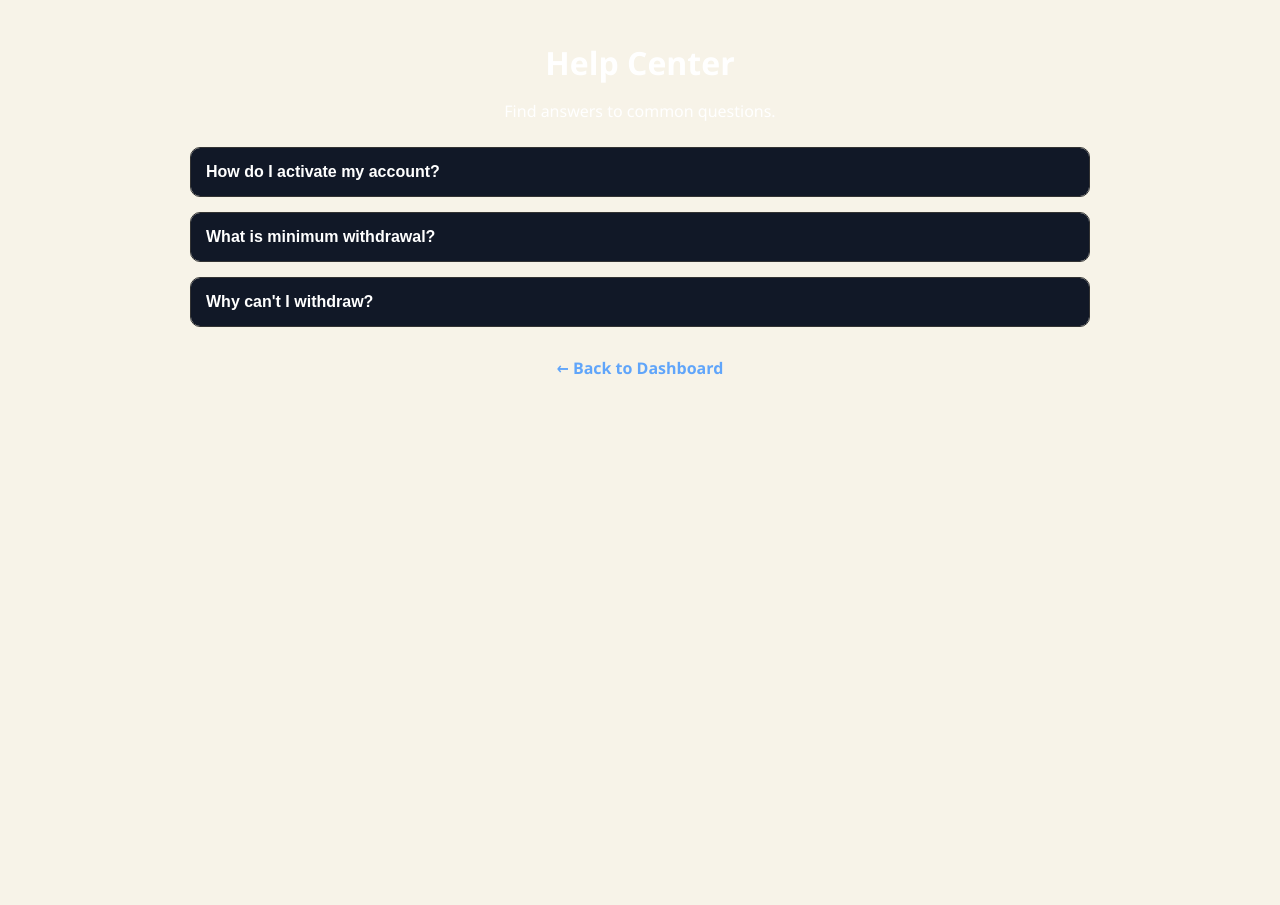
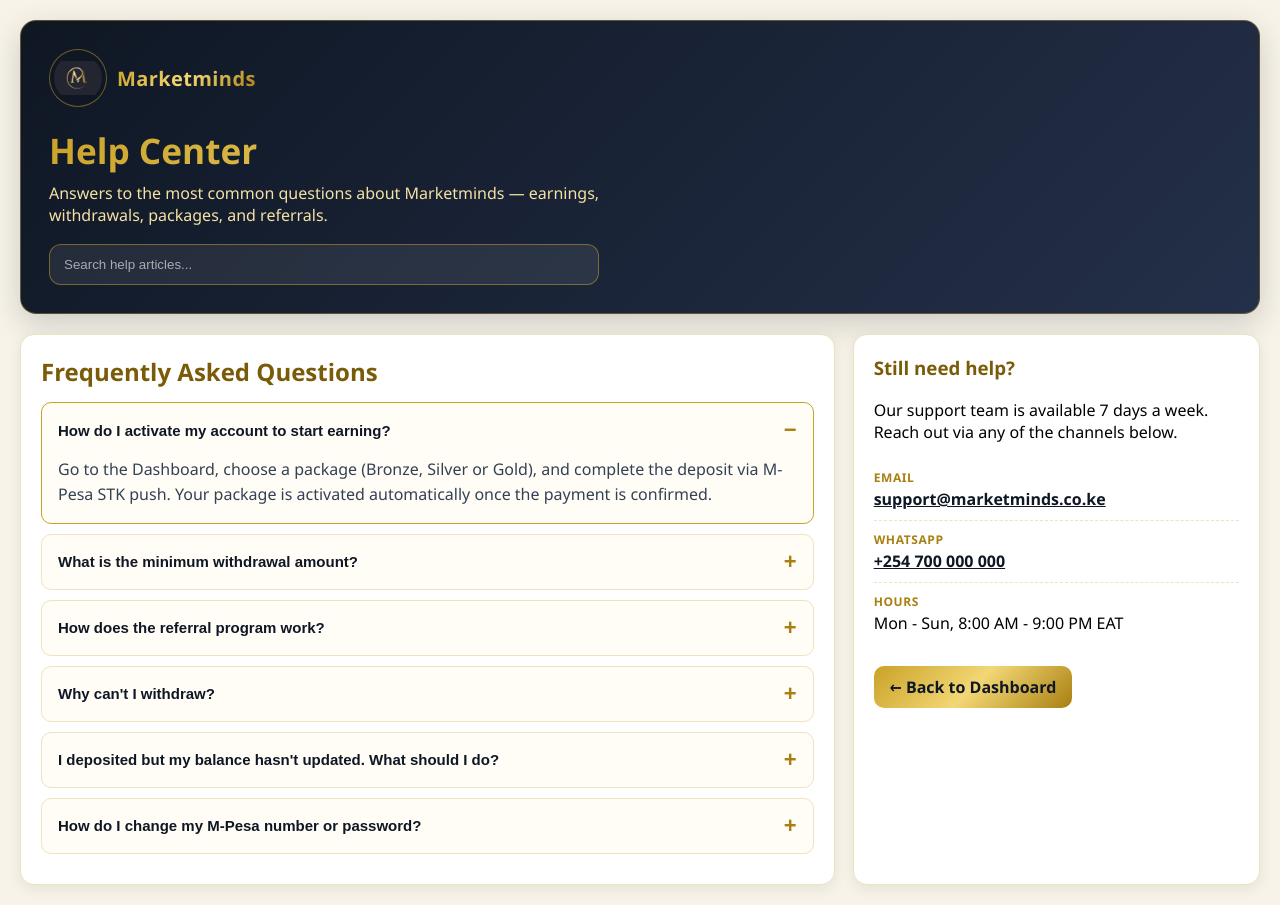
Before and after one commit to Mikesamuel-del/dashboard, a React (Create React App) app: page /help in a window 1280 px wide. Before the commit the page ends 800 px from the top, so only its background shows below. Built offline with nearby package versions, Linux system fonts and the light colour scheme; no server answers.

Commit message:
Refactor HelpCenter component and update FAQs

```diff
--- a/src/pages/HelpCenter.jsx
+++ b/src/pages/HelpCenter.jsx
@@ -1,117 +1,130 @@
 import React, { useState } from "react";
 import { Link } from "react-router-dom";
+import Logo from "../components/Logo";
 
-export default function HelpCenter() {
-  const [open, setOpen] = useState(null);
-
-  const faqs = [
+const FAQS = [
   {
-      question: "How do I activate my account?",
-      answer:
-        "Choose a package and complete payment via M-Pesa STK push.",
+    q: "How do I activate my account to start earning?",
+    a: "Go to the Dashboard, choose a package (Bronze, Silver or Gold), and complete the deposit via M-Pesa STK push. Your package is activated automatically once the payment is confirmed.",
   },
   {
-      question: "What is minimum withdrawal?",
-      answer:
-        "Bronze: KES 3500, Silver: KES 2500, Gold: KES 2000.",
+    q: "What is the minimum withdrawal amount?",
+    a: "Bronze members: KES 3,500. Silver members: KES 2,500. Gold members: KES 2,000. Withdrawals are processed to the M-Pesa number on your account.",
   },
   {
-      question: "Why can't I withdraw?",
-      answer:
-        "You need an active package before withdrawing.",
+    q: "How does the referral program work?",
+    a: "Share your unique referral code (found in the Referral box on your dashboard). You earn a commission every time someone joins and activates a package using your code. Gold members earn up to 3 referral levels deep.",
+  },
+  {
+    q: "Why can't I withdraw?",
+    a: "Withdrawals require an active package. If you see a 'Buy a package first' message, head to the Packages section on your dashboard and activate one.",
+  },
+  {
+    q: "I deposited but my balance hasn't updated. What should I do?",
+    a: "Wait 1-2 minutes and refresh your dashboard. If the balance still does not reflect, contact support with your M-Pesa transaction code.",
+  },
+  {
+    q: "How do I change my M-Pesa number or password?",
+    a: "Open the Account page from the dashboard quick-links. You can update your phone number and reset your password from there.",
   },
 ];
 
+const HelpCenter = () => {
+  const [openIndex, setOpenIndex] = useState(0);
+  const [query, setQuery] = useState("");
+
+  const filtered = FAQS.filter(
+    (f) =>
+      f.q.toLowerCase().includes(query.toLowerCase()) ||
+      f.a.toLowerCase().includes(query.toLowerCase())
+  );
+
+  return (
+    <div className="container">
+      <div className="help-hero">
+        <div className="help-hero-brand">
+          <Logo size="md" />
+        </div>
+        <h1 className="help-hero-title">Help Center</h1>
+        <p className="help-hero-sub">
+          Answers to the most common questions about Marketminds — earnings,
+          withdrawals, packages, and referrals.
+        </p>
+
+        <div className="help-search">
+          <input
+            type="text"
+            placeholder="Search help articles..."
+            value={query}
+            onChange={(e) => setQuery(e.target.value)}
+          />
+        </div>
+      </div>
+
+      <div className="help-grid">
+        <section className="help-faq-card">
+          <h2>Frequently Asked Questions</h2>
+
+          <div className="help-faq-list">
+            {filtered.length === 0 && (
+              <p className="help-empty">No results for "{query}".</p>
+            )}
+
+            {filtered.map((item, i) => {
+              const isOpen = openIndex === i;
               return (
                 <div
-      style={{
-        padding: "20px",
-        maxWidth: "900px",
-        margin: "0 auto",
-        color: "white",
-      }}
+                  key={item.q}
+                  className={`help-faq-item${isOpen ? " is-open" : ""}`}
                 >
-      <h1
-        style={{
-          textAlign: "center",
-          marginBottom: "10px",
-        }}
+                  <button
+                    type="button"
+                    className="help-faq-q"
+                    onClick={() => setOpenIndex(isOpen ? -1 : i)}
                   >
-        Help Center
-      </h1>
+                    <span>{item.q}</span>
+                    <span className="help-faq-toggle">{isOpen ? "−" : "+"}</span>
+                  </button>
+                  {isOpen && <div className="help-faq-a">{item.a}</div>}
+                </div>
+              );
+            })}
+          </div>
+        </section>
 
-      <p
-        style={{
-          textAlign: "center",
-          marginBottom: "25px",
-        }}
-      >
-        Find answers to common questions.
+        <aside className="help-contact-card">
+          <h3>Still need help?</h3>
+          <p>
+            Our support team is available 7 days a week. Reach out via any of
+            the channels below.
           </p>
 
-      {faqs.map((faq, index) => (
-        <div
-          key={index}
-          style={{
-            marginBottom: "15px",
-            border: "1px solid #333",
-            borderRadius: "10px",
-            overflow: "hidden",
-          }}
-        >
-          <button
-            onClick={() =>
-              setOpen(
-                open === index
-                  ? null
-                  : index
-              )
-            }
-            style={{
-              width: "100%",
-              padding: "15px",
-              border: "none",
-              background: "#111827",
-              color: "white",
-              textAlign: "left",
-              cursor: "pointer",
-              fontSize: "16px",
-              fontWeight: "bold",
-            }}
-          >
-            {faq.question}
-          </button>
+          <ul className="help-contact-list">
+            <li>
+              <strong>Email</strong>
+              <a href="mailto:support@marketminds.co.ke">
+                support@marketminds.co.ke
+              </a>
+            </li>
+            <li>
+              <strong>WhatsApp</strong>
+              <a href="https://wa.me/254700000000" target="_blank" rel="noreferrer">
+                +254 700 000 000
+              </a>
+            </li>
+            <li>
+              <strong>Hours</strong>
+              <span>Mon - Sun, 8:00 AM - 9:00 PM EAT</span>
+            </li>
+          </ul>
 
-          {open === index && (
-            <div
-              style={{
-                padding: "15px",
-                background: "#1f2937",
-              }}
-            >
-              {faq.answer}
-            </div>
-          )}
-        </div>
-      ))}
-
-      <div
-        style={{
-          marginTop: "30px",
-          textAlign: "center",
-        }}
-      >
-        <Link
-          to="/"
-          style={{
-            color: "#60a5fa",
-            textDecoration: "none",
-            fontWeight: "bold",
-          }}
-        >
+          <Link to="/" className="help-back-btn">
             ← Back to Dashboard
           </Link>
+        </aside>
       </div>
     </div>
   );
-}
+};
+
+export default HelpCenter;
```
Lines whose indentation alone changed are shown as unchanged.
